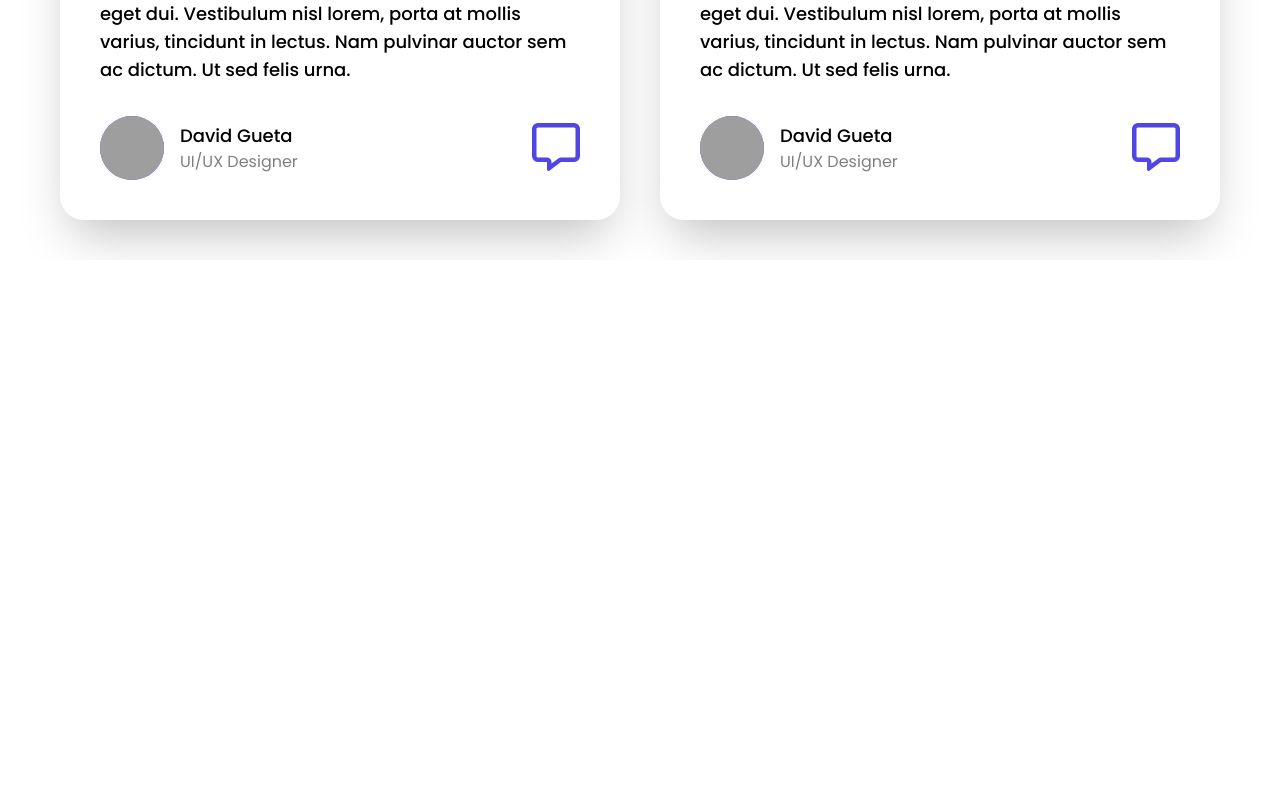
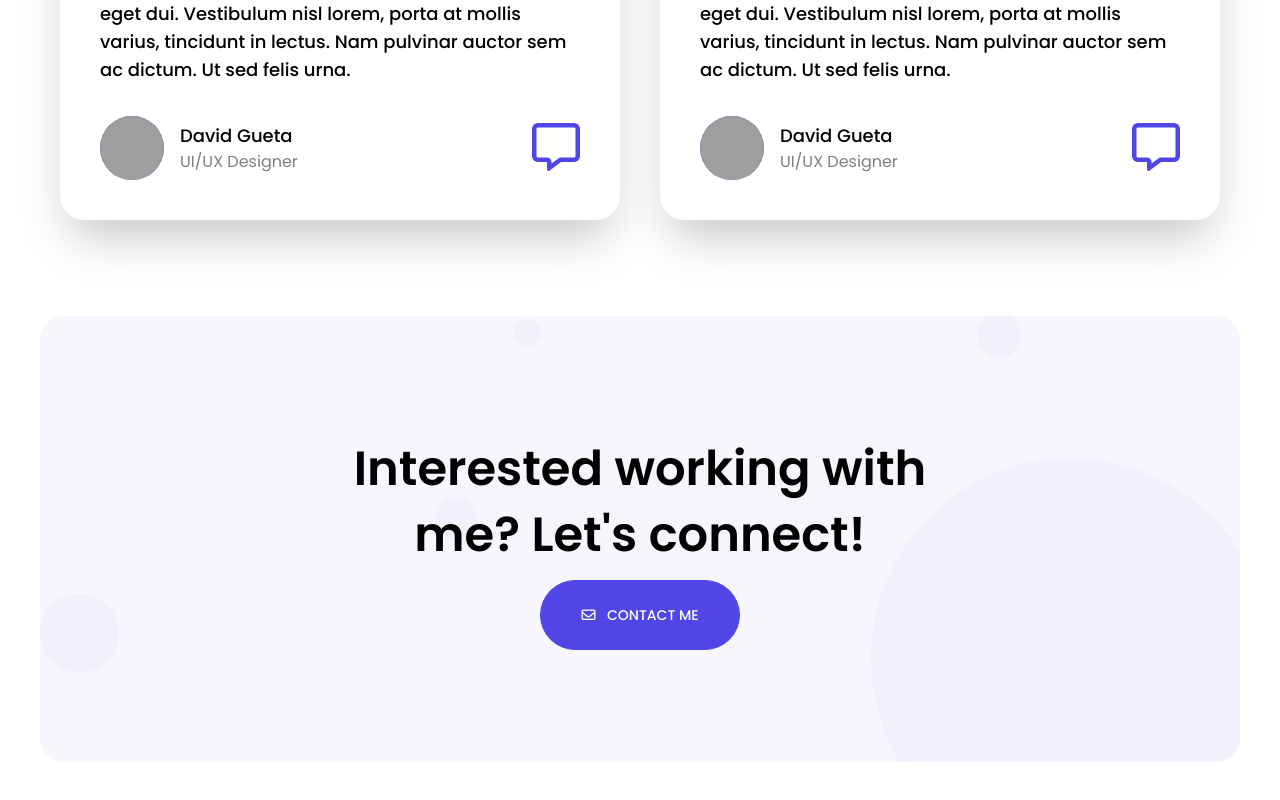
Before and after one commit to lyonsun/nextjs-blog, a Next.js app: page / in a window 1280 px wide. Shown: the part 4349-5149 px from the top of the page. Before the commit the page ends 4609 px from the top, so only its background shows below. Built offline with nearby package versions, Linux system fonts and the light colour scheme; grey boxes are pictures that could not be loaded.

Commit message:
add cta element.

```diff
--- /dev/null
+++ b/elements/cta.js
@@ -0,0 +1,16 @@
+import Link from "next/link"
+
+export default function CTA() {
+    return (
+        <section className="cta px-5">
+            <div className="cta__inner max-w-[1200px] mx-auto my-24 rounded-3xl bg-neutral bg-[url('/images/cta-background.svg')] bg-no-repeat bg-center bg-cover">
+                <div className="cta__content p-8 grid place-items-center text-center px-7 py-20 md:py-28 max-w-[650px] mx-auto">
+                    <h1 className="font-semibold text-3xl lg:text-5xl lg:leading-snug mt-2 mb-3">Interested working with me? Let's connect!</h1>
+                    <Link href="mailto:sunly917@gmail.com">
+                        <a className="uppercase px-10 py-6 text-white bg-primary-600 rounded-full text-sm font-medium border border-primary-600 hover:text-primary-600 hover:bg-white transition-colors ease-linear duration-300"><i className="fa-regular fa-envelope mr-2"></i> CONTACT ME</a>
+                    </Link>
+                </div>
+            </div>
+        </section>
+    )
+}
--- a/pages/index.js
+++ b/pages/index.js
@@ -6,6 +6,7 @@ import About from "../elements/about";
 import Clients from "../elements/clients";
 import Portfolio from "../elements/portfolio";
 import Testimony from "../elements/testimony";
+import CTA from "../elements/cta";
 
 const Home = () => {
   return (
@@ -17,6 +18,7 @@ const Home = () => {
       <Clients />
       <Portfolio />
       <Testimony />
+      <CTA />
     </Layout>
   )
 }
```
Also changed, not shown: public/images/cta-background.svg (added).
